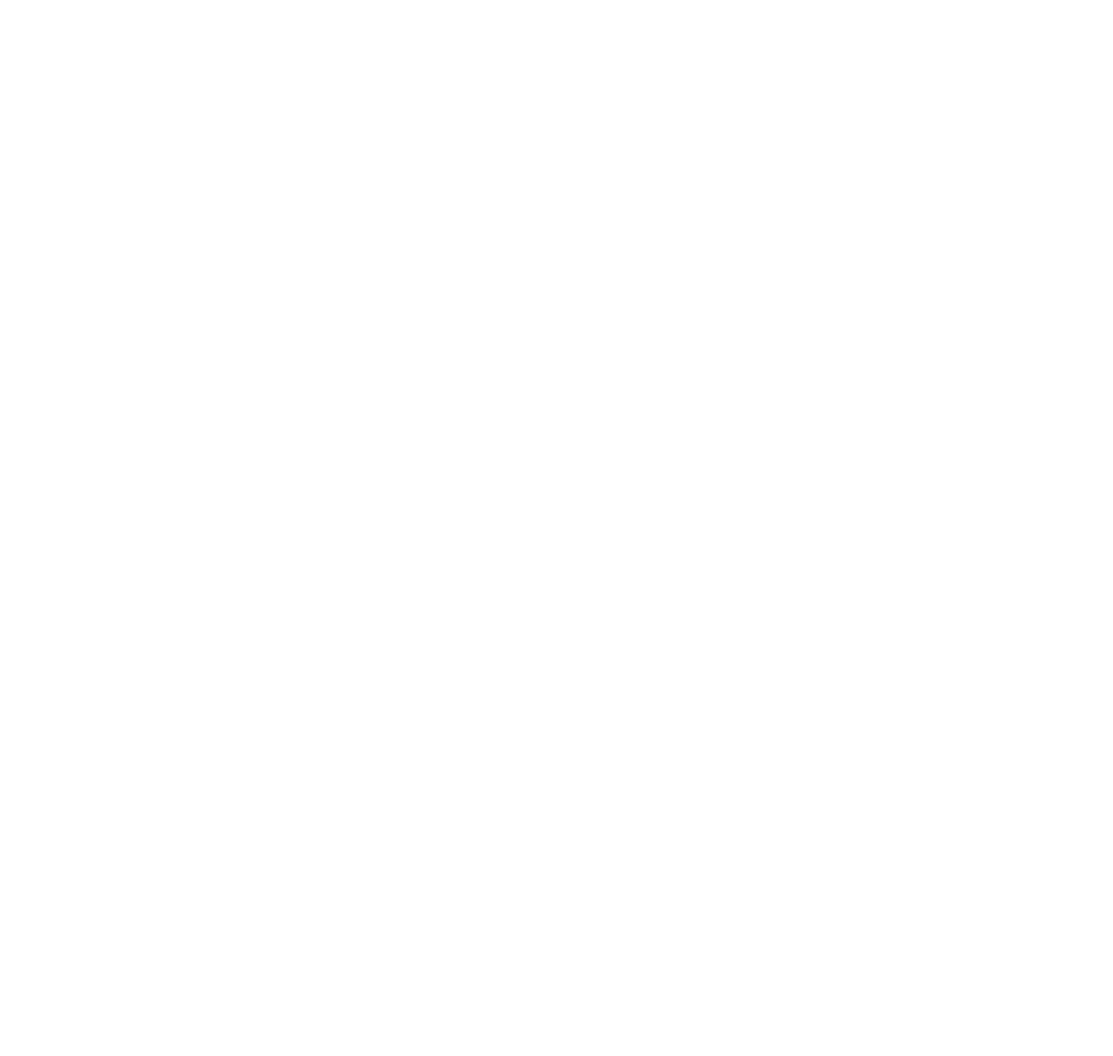
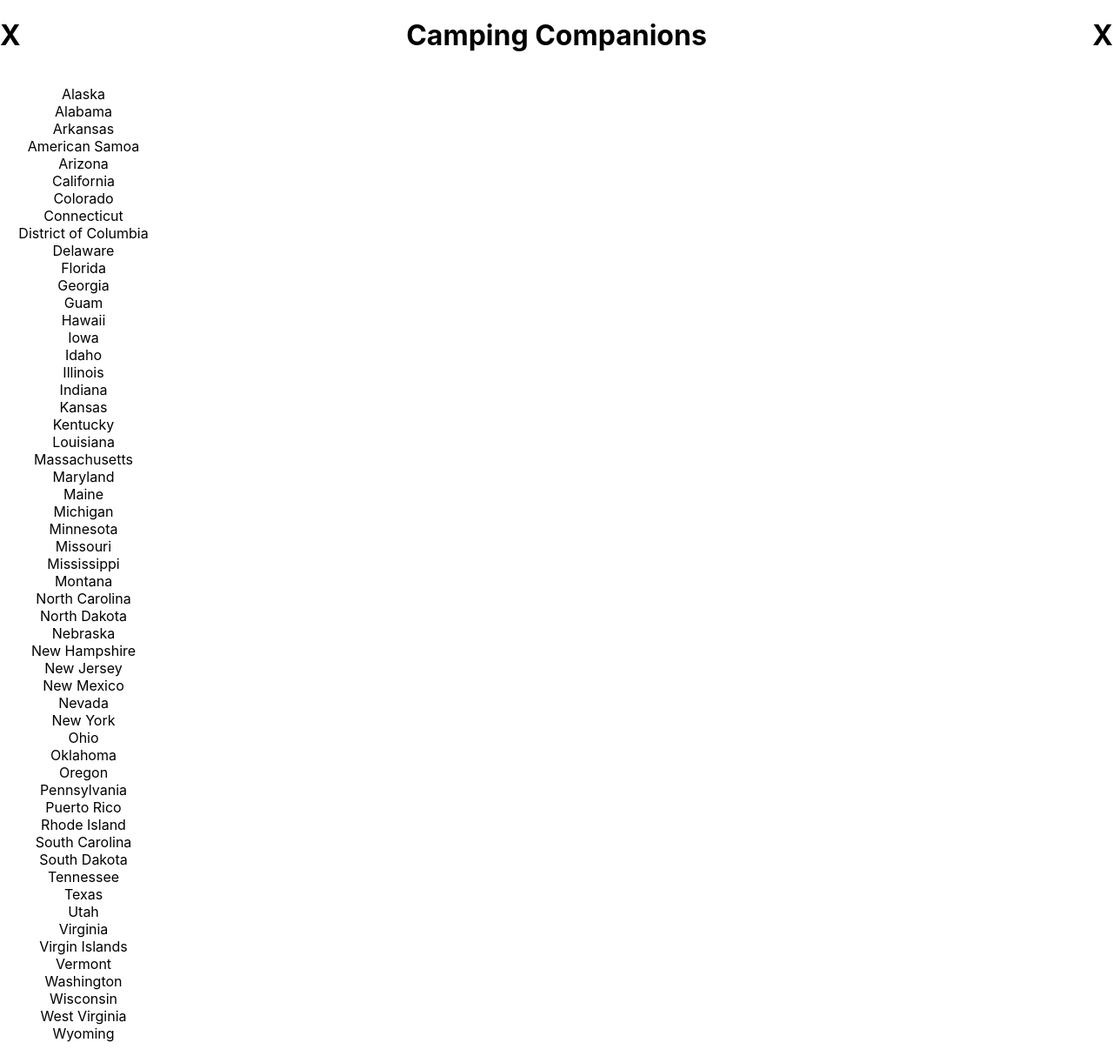
Before and after one commit to foremanlb/camping-companions, a React (Create React App) app in the folder client/: page / in a window 1280 px wide. Shown: the whole page at 87% size. Before the commit the page ends 800 px from the top, so only its background shows below. Built offline with nearby package versions, Linux system fonts and the light colour scheme.

Commit message:
post controllers done?

```diff
--- a/client/src/App.js
+++ b/client/src/App.js
@@ -1,11 +1,14 @@
 import './App.css';
 import { Route, Switch } from 'react-router-dom'
-import {useState, useEffect} from 'react'
+import { useState, useEffect } from 'react'
+import Header from './components/Header/Header'
+import Navbar from './components/Navbar/Navbar'
 
 function App() {
   return (
     <div className="App">
-
+      <Header />
+      <Navbar />
     </div>
   );
 }
--- /dev/null
+++ b/client/src/components/Header/Header.css
@@ -0,0 +1,6 @@
+.header {
+  display: flex;
+  flex-wrap: wrap;
+  width: 100%;
+  justify-content: space-between;
+}
--- /dev/null
+++ b/client/src/components/Header/Header.jsx
@@ -0,0 +1,12 @@
+import React from 'react'
+import './Header.css'
+
+export default function Header() {
+  return (
+    <div className= 'header'>
+      <h1>X</h1>
+      <h1>Camping Companions</h1>
+      <h1>X</h1>
+    </div>
+  )
+}
--- /dev/null
+++ b/client/src/components/Navbar/Navbar.css
@@ -0,0 +1,13 @@
+.navbar {
+  width: 15vw;
+}
+
+.navbarList {
+  width: 15vw;
+  list-style-type: none;
+  padding: 0;
+}
+
+.states {
+  padding: 0;
+}
--- /dev/null
+++ b/client/src/components/Navbar/Navbar.jsx
@@ -0,0 +1,72 @@
+import React from 'react'
+import './Navbar.css'
+
+export default function Navbar() {
+  const states = ["Alaska",
+                  "Alabama",
+                  "Arkansas",
+                  "American Samoa",
+                  "Arizona",
+                  "California",
+                  "Colorado",
+                  "Connecticut",
+                  "District of Columbia",
+                  "Delaware",
+                  "Florida",
+                  "Georgia",
+                  "Guam",
+                  "Hawaii",
+                  "Iowa",
+                  "Idaho",
+                  "Illinois",
+                  "Indiana",
+                  "Kansas",
+                  "Kentucky",
+                  "Louisiana",
+                  "Massachusetts",
+                  "Maryland",
+                  "Maine",
+                  "Michigan",
+                  "Minnesota",
+                  "Missouri",
+                  "Mississippi",
+                  "Montana",
+                  "North Carolina",
+                  " North Dakota",
+                  "Nebraska",
+                  "New Hampshire",
+                  "New Jersey",
+                  "New Mexico",
+                  "Nevada",
+                  "New York",
+                  "Ohio",
+                  "Oklahoma",
+                  "Oregon",
+                  "Pennsylvania",
+                  "Puerto Rico",
+                  "Rhode Island",
+                  "South Carolina",
+                  "South Dakota",
+                  "Tennessee",
+                  "Texas",
+                  "Utah",
+                  "Virginia",
+                  "Virgin Islands",
+                  "Vermont",
+                  "Washington",
+                  "Wisconsin",
+                  "West Virginia",
+                  "Wyoming"]
+
+  return (
+    <div className='navbar'>
+      <ul className='navbarList'>
+      {states.map((state) => {
+        return (
+          <li className='states'>{state}</li>
+        )
+      })}
+      </ul>
+    </div>
+  )
+}
```
Also changed, not shown: client/src/components/Header.jsx (deleted, +0 -9 lines), client/src/components/Navbar.jsx (deleted, +0 -9 lines), 2 other files (tests, documents, lock files or other folders).
